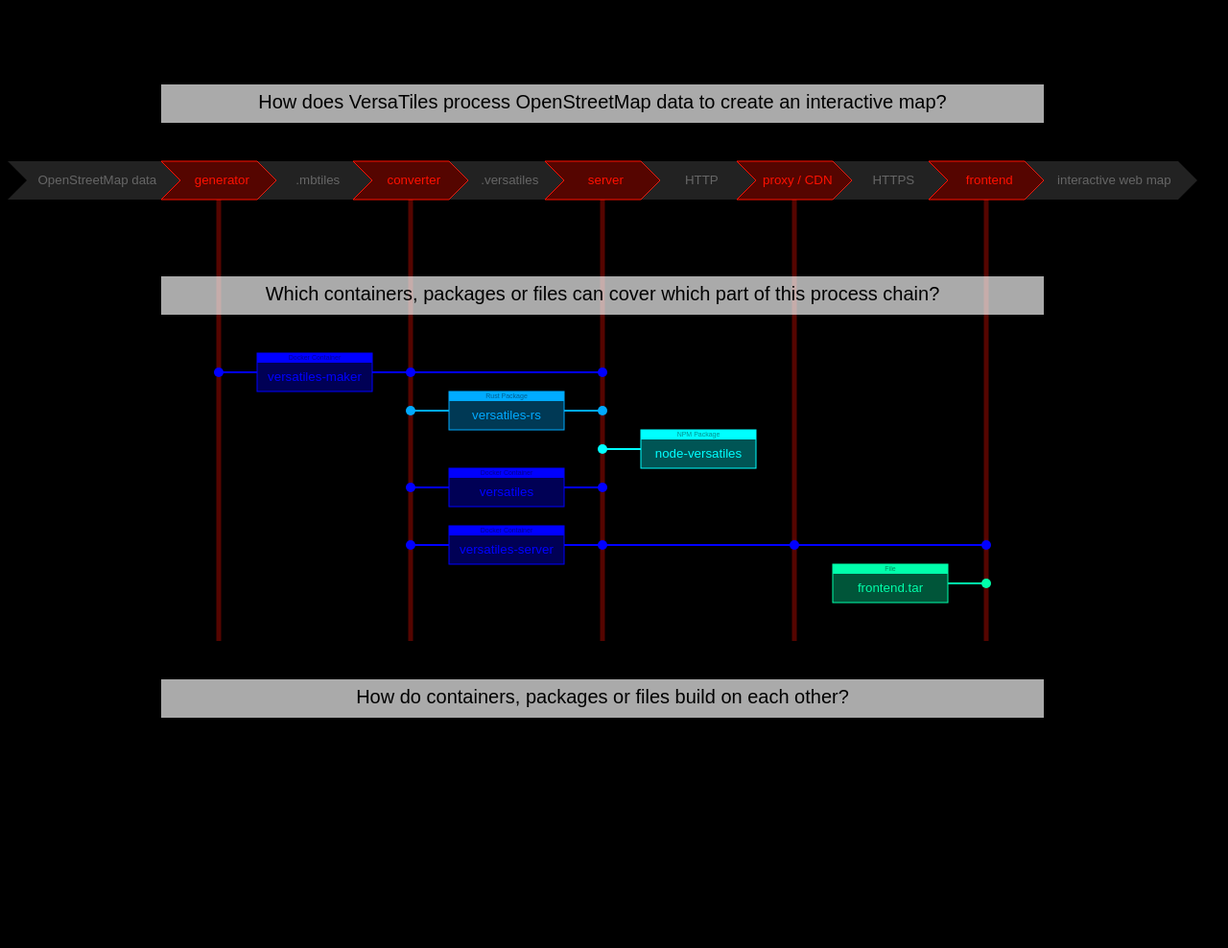
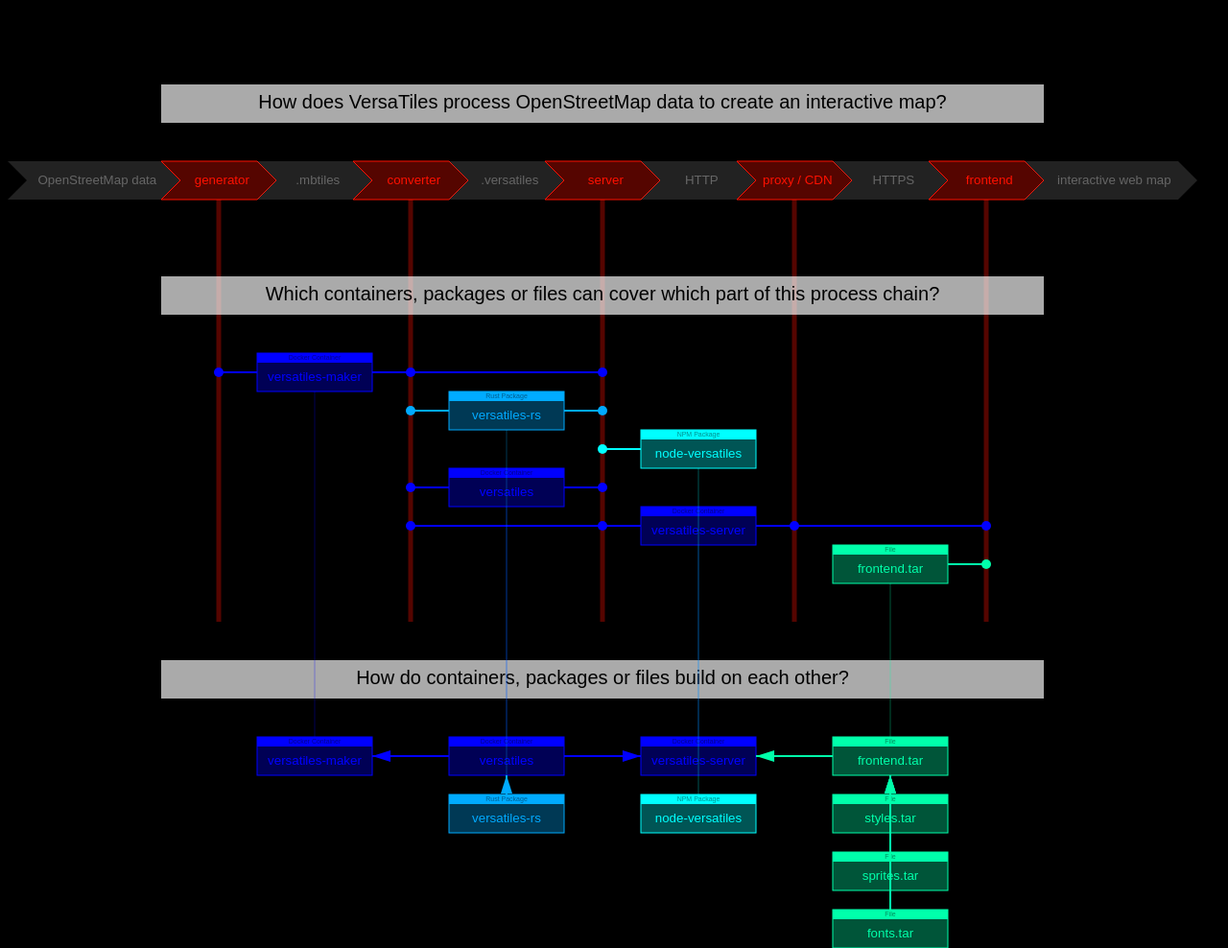
Before and after one commit to versatiles-org/versatiles-org.github.io, a plain HTML site: page index.html in a window 1280 px wide. Shown: the whole page at 96% size. Before the commit the page ends 800 px from the top, so only its background shows below. Drawn offline with Linux system fonts and the light colour scheme.

Commit message:
addDependency

```diff
--- a/index.html
+++ b/index.html
@@ -41,14 +41,37 @@
 			let covRust = c.addCover('rust', 'versatiles-rs', [1, 2]);
 			let covNPMV = c.addCover('npm', 'node-versatiles', [2]);
 			let covDoc0 = c.addCover('docker', 'versatiles', [1, 2]);
-			let covDocS = c.addCover('docker', 'versatiles-server', [1, 2, 3, 4]);
-			let covFron = c.addCover('file', 'frontend.tar', [4], 3);
+			let covDocS = c.addCover('docker', 'versatiles-server', [1, 2, 3, 4], 2);
+			let covFFro = c.addCover('file', 'frontend.tar', [4], 3);
 
 			c.addCoverGuides();
 
 			c.addHeadline('How do containers, packages or files build on each other?');
 
-			//c.addDependency('docker', 'versatiles')
+			let depDoc0 = c.addDependency('docker', 'versatiles', 1, covDoc0);
+
+			let depDocM = c.addDependency('docker', 'versatiles-maker', 0, covDocM);
+			c.addDepDep(depDoc0, depDocM);
+
+			let depDocS = c.addDependency('docker', 'versatiles-server', 2, covDocS);
+			c.addDepDep(depDoc0, depDocS);
+
+			let depRust = c.addDependency('rust', 'versatiles-rs', 1, covRust);
+			c.addDepDep(depRust, depDoc0);
+
+			let depNPMV = c.addDependency('npm', 'node-versatiles', 2, covNPMV);
+
+			let depFFro = c.addDependency('file', 'frontend.tar', 3, covFFro);
+			c.addDepDep(depFFro, depDocS);
+
+			let depFSty = c.addDependency('file', 'styles.tar', 3);
+			c.addDepDep(depFSty, depFFro);
+
+			let depFSpr = c.addDependency('file', 'sprites.tar', 3);
+			c.addDepDep(depFSpr, depFFro);
+
+			let depFFon = c.addDependency('file', 'fonts.tar', 3);
+			c.addDepDep(depFFon, depFFro);
 
 			return c.asSVG();
 		}
--- a/script.js
+++ b/script.js
@@ -102,11 +102,31 @@
 			y: [rect[1], rect[1] + rect[3] / 2, rect[1] + rect[3]]
 		}
 
-		let d = 'Mx0,y0Lx1,y1Lx0,y2Lx2,y2Lx3,y1Lx2,y0,z'
+		let d = 'Mx0,y0Lx1,y1Lx0,y2Lx2,y2Lx3,y1Lx2,y0z'
 			.replace(/[xy][0-9]/g, key => coords[key[0]][parseInt(key[1], 10)]);
 		this.#setAttributes(node, { d });
 		this.#setStyle(node, style);
 		this.bbox.includeRect([rect[0], rect[1], rect[2] + rect[3] / 2, rect[3]]);
+	}
+	drawPath(d, style) {
+		let node = this.#appendElement('path');
+		this.#setAttributes(node, { d });
+		this.#setStyle(node, style);
+	}
+	drawArrowHead(point, dir, style) {
+		let node = this.#appendElement('path');
+		let a = 0.3;
+		let b = Math.sqrt(1 - a * a);
+		let d1 = [dir[0] * b - dir[1] * a, dir[1] * b + dir[0] * a];
+		let d2 = [dir[0] * b + dir[1] * a, dir[1] * b - dir[0] * a];
+		let d = `M${point.join(',')}L${p(i => point[i] + d1[i])}L${p(i => point[i] + d2[i])}z`;
+		console.log(d);
+		this.#setAttributes(node, { d });
+		this.#setStyle(node, style);
+
+		function p(cb) {
+			return [0, 1].map(i => cb(i)).join(',');
+		}
 	}
 	#append(node) {
 		this.node.append(node);
@@ -200,14 +220,7 @@
 		if (position === this.coverLastPosition) this.y0 += this.boxHeight / 2;
 		this.coverLastPosition = position;
 
-		let color, title;
-		switch (type) {
-			case 'docker': color = '#00F'; title = 'Docker Container'; break;
-			case 'rust': color = '#0AF'; title = 'Rust Package'; break;
-			case 'npm': color = '#0FF'; title = 'NPM Package'; break;
-			case 'file': color = '#0FA'; title = 'File'; break;
-			default: throw Error(type);
-		}
+		let [color, title] = this.#getType(type);
 
 		let cy = this.y0 + this.boxHeight / 2;
 
@@ -217,18 +230,7 @@
 		})
 
 		let x = this.colStart + (position + 0.5) * this.colWidth - this.boxWidth / 2;
-		let rect = [x, this.y0, this.boxWidth, 10];
-		this.coverGroup.drawRect(rect, { fill: color });
-		this.coverGroup.drawText(rect, title, { fill: '#000A', fontFamily, fontSize: 7 });
-
-		let box = this.coverGroup.drawRect(
-			[x, this.y0, this.boxWidth, this.boxHeight],
-			{ fill: color + '5', stroke: color }
-		);
-		this.coverGroup.drawText(
-			[x, this.y0 + 10, this.boxWidth, this.boxHeight - 10], name,
-			{ fill: color, fontFamily, fontSize: this.boxHeight / 3 }
-		);
+		let box = this.#drawContainer(this.coverGroup, [x, this.y0], type, name);
 
 		let cx0 = Math.min(...connections) * this.colWidth + this.colStart;
 		let cx1 = Math.max(...connections) * this.colWidth + this.colStart;
@@ -250,4 +252,86 @@
 			)
 		}
 	}
+
+	addDependency(type, name, col, ref) {
+		this.dependencyGroup ??= this.canvas.appendGroup();
+		this.depColY ??= [this.y0, this.y0, this.y0, this.y0];
+
+		let x = this.colStart + (col + 0.5) * this.colWidth - this.boxWidth / 2;
+		let box = this.#drawContainer(this.dependencyGroup, [x, this.depColY[col]], type, name);
+		this.depColY[col] += this.boxHeight * 1.5;
+
+		if (ref) {
+			let path = this.#getPath(ref, box);
+			this.dependencyGroup.drawPath(path.d, { stroke: box.color + '5', strokeWidth: 1 })
+		}
+
+		return box;
+	}
+
+	addDepDep(dep0, dep1, options) {
+		let path = this.#getPath(dep0, dep1, options);
+		this.dependencyGroup.drawPath(path.d, { stroke: dep0.color, strokeWidth: 2 })
+		this.dependencyGroup.drawArrowHead(path.point1, path.dir1.map(v => 20 * v), { fill: dep0.color })
+	}
+
+	#getType(type) {
+		switch (type) {
+			case 'docker': return ['#00F', 'Docker Container'];
+			case 'rust': return ['#0AF', 'Rust Package'];
+			case 'npm': return ['#0FF', 'NPM Package'];
+			case 'file': return ['#0FA', 'File'];
+			default: throw Error(type);
+		}
+	}
+
+	#getPath(box0, box1, options) {
+		let s0 = [box0.rect[2] / 2, box0.rect[3] / 2];
+		let s1 = [box1.rect[2] / 2, box1.rect[3] / 2];
+		let p0 = [box0.rect[0] + s0[0], box0.rect[1] + s0[1]];
+		let p1 = [box1.rect[0] + s1[0], box1.rect[1] + s1[1]];
+		let dx = p0[0] - p1[0];
+		let dy = p0[1] - p1[1];
+		let dir0;
+		if (Math.abs(dx) > Math.abs(dy)) {
+			dir0 = (dx < 0) ? [1, 0] : [-1, 0];
+		} else {
+			dir0 = (dy < 0) ? [0, 1] : [0, -1];
+		}
+		let dir1 = dir0.map(v => -v);
+
+
+		let point0 = p(i => p0[i] + s0[i] * dir0[i]);
+		let point1 = p(i => p1[i] + s1[i] * dir1[i]);
+		return {
+			point0, dir0,
+			point1, dir1,
+			d: 'M' + point0.join(',') + 'L' + point1.join(',')
+		};
+
+		function p(cb) {
+			return [0, 1].map(i => cb(i));
+		}
+	}
+
+	#drawContainer(canvas, pos, type, name) {
+		let [color, title] = this.#getType(type);
+
+		let head = [pos[0], pos[1], this.boxWidth, 10]
+		canvas.drawRect(head, { fill: color });
+		canvas.drawText(head, title, { fill: '#000A', fontFamily, fontSize: 7 });
+
+		let rect = [pos[0], pos[1], this.boxWidth, this.boxHeight];
+		canvas.drawRect(
+			rect,
+			{ fill: color + '5', stroke: color }
+		);
+
+		canvas.drawText(
+			[pos[0], pos[1] + 10, this.boxWidth, this.boxHeight - 10], name,
+			{ fill: color, fontFamily, fontSize: this.boxHeight / 3 }
+		);
+
+		return { rect, color };
+	}
 }
```
